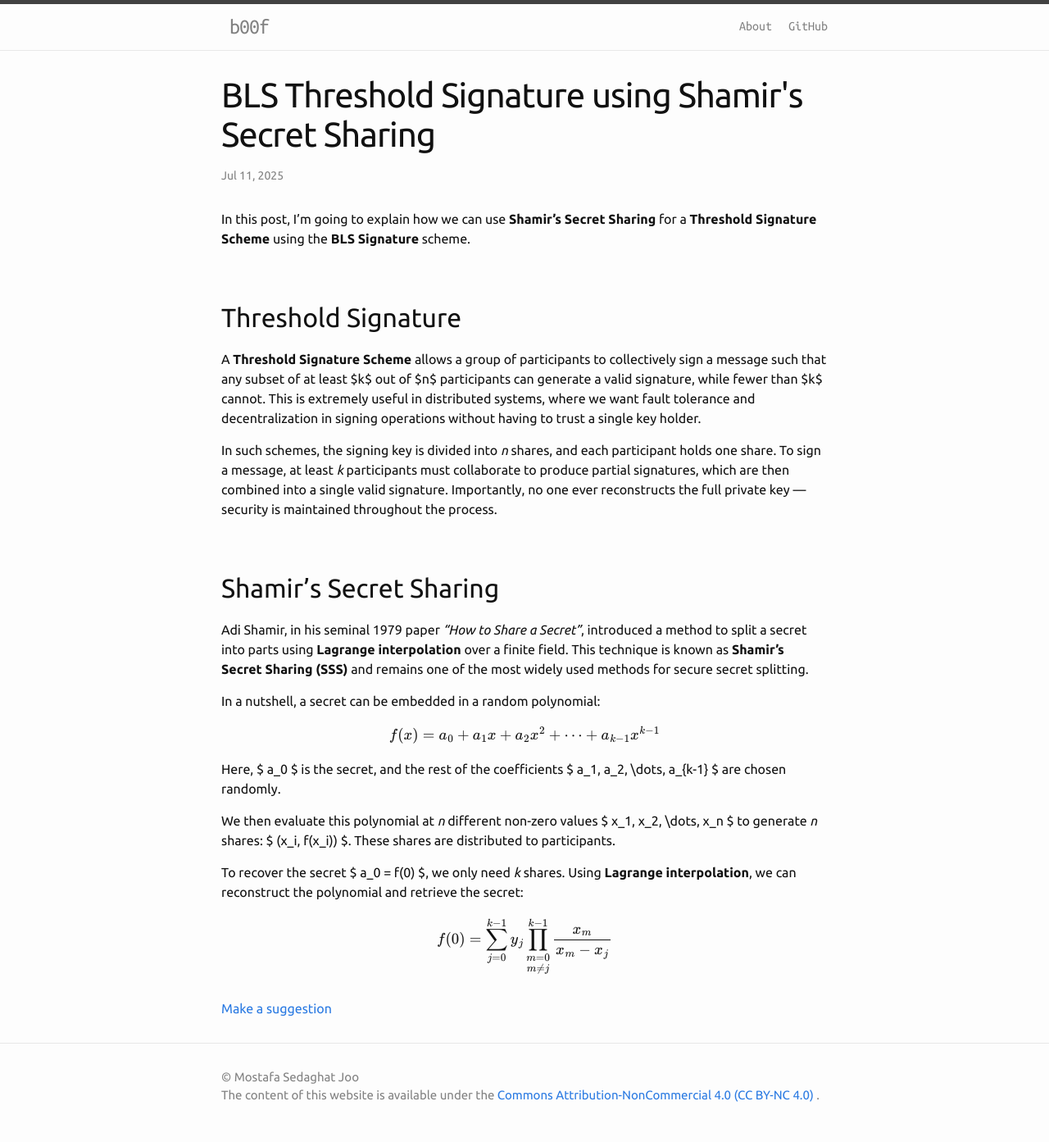
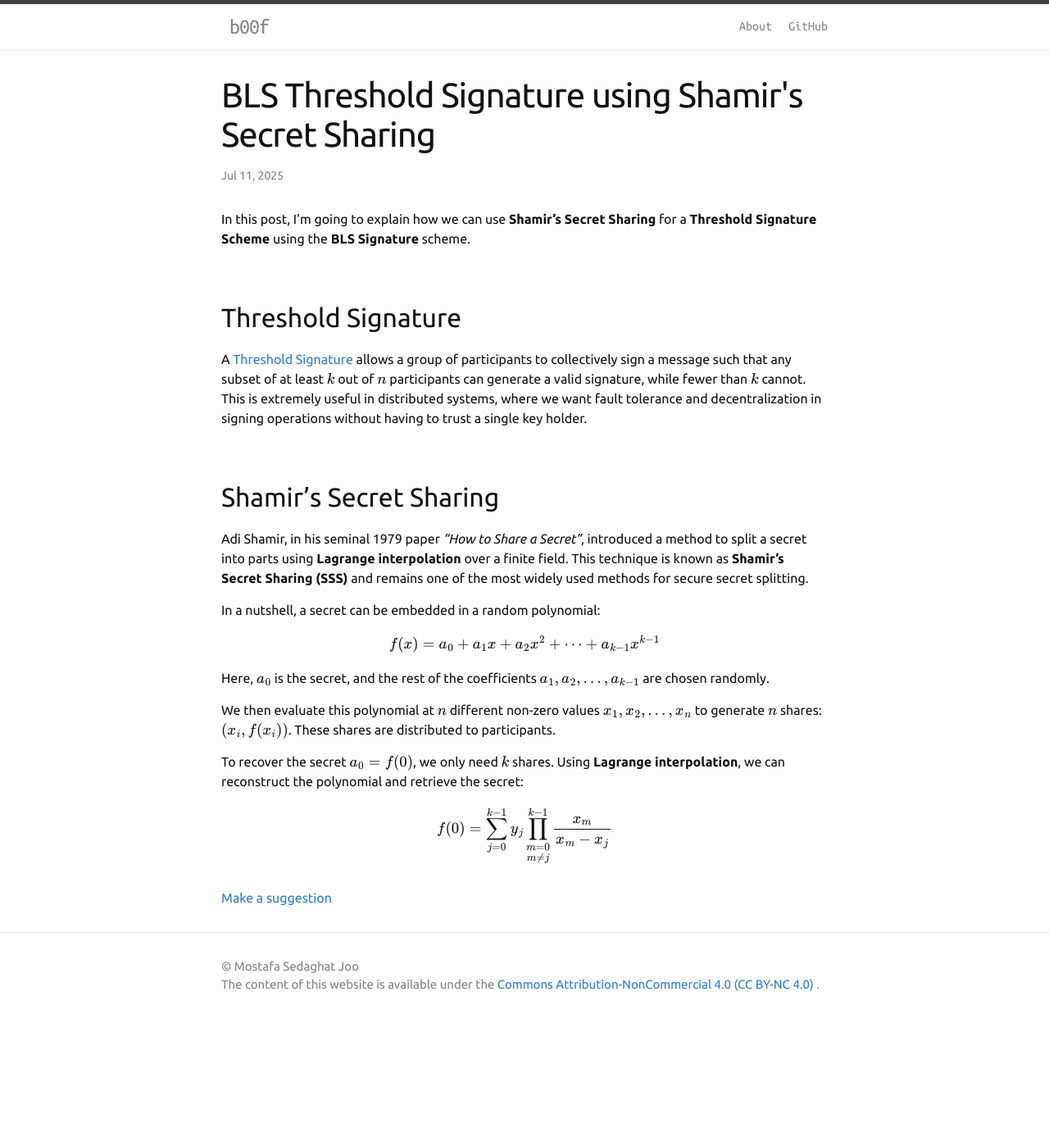
Before and after one commit to b00f/b00f.github.io, a Jekyll site: the page built from docs/_posts/2025-07-11-bls-threshold-shamir-secret-sharing.md, in a window 1280 px wide. Shown: the whole page at 82% size. Built offline with Jekyll 4.4.1, drawn with Linux system fonts in a browser that asks for light colours; formulas are drawn with MathJax 3; after the commit the page ends 1258 px from its top, so only the background shows below that.

```diff
--- a/docs/_posts/2025-07-11-bls-threshold-shamir-secret-sharing.md
+++ b/docs/_posts/2025-07-11-bls-threshold-shamir-secret-sharing.md
@@ -9,12 +9,11 @@ In this post, I’m going to explain how we can use **Shamir's Secret Sharing**
 
 ## Threshold Signature
 
-A **Threshold Signature Scheme** allows a group of participants to collectively sign a message such that
+A [Threshold Signature](https://medium.com/keepnetwork/threshold-signatures-ff2c2b98d9c7)
+allows a group of participants to collectively sign a message such that
 any subset of at least $k$ out of $n$ participants can generate a valid signature, while fewer than $k$ cannot.
 This is extremely useful in distributed systems, where we want fault tolerance and decentralization in
 signing operations without having to trust a single key holder.
-
-In such schemes, the signing key is divided into _n_ shares, and each participant holds one share. To sign a message, at least _k_ participants must collaborate to produce partial signatures, which are then combined into a single valid signature. Importantly, no one ever reconstructs the full private key — security is maintained throughout the process.
 
 ## Shamir's Secret Sharing
 
@@ -28,11 +27,12 @@ $$
 f(x) = a_0 + a_1x + a_2x^2 + \cdots + a_{k-1}x^{k-1}
 $$
 
-Here, $ a_0 $ is the secret, and the rest of the coefficients $ a_1, a_2, \dots, a_{k-1} $ are chosen randomly.
+Here, $ a_0 $ is the secret, and the rest of the coefficients $a_1, a_2, \dots, a_{k-1}$ are chosen randomly.
 
-We then evaluate this polynomial at _n_ different non-zero values $ x_1, x_2, \dots, x_n $ to generate _n_ shares: $ (x_i, f(x_i)) $. These shares are distributed to participants.
+We then evaluate this polynomial at $n$ different non-zero values $ x_1, x_2, \dots, x_n $ to generate $n$ shares: $ (x_i, f(x_i)) $.
+These shares are distributed to participants.
 
-To recover the secret $ a_0 = f(0) $, we only need _k_ shares. Using **Lagrange interpolation**, we can reconstruct the polynomial and retrieve the secret:
+To recover the secret $ a_0 = f(0) $, we only need $k$ shares. Using **Lagrange interpolation**, we can reconstruct the polynomial and retrieve the secret:
 
 $$
 f(0) = \sum_{j=0}^{k-1} y_j \prod_{\begin{smallmatrix} m=0 \\ m \ne j \end{smallmatrix}}^{k-1} \frac{x_m}{x_m - x_j}
```
Also changed, not shown: docs/_includes/custom-head.html (+10 -4 lines).
